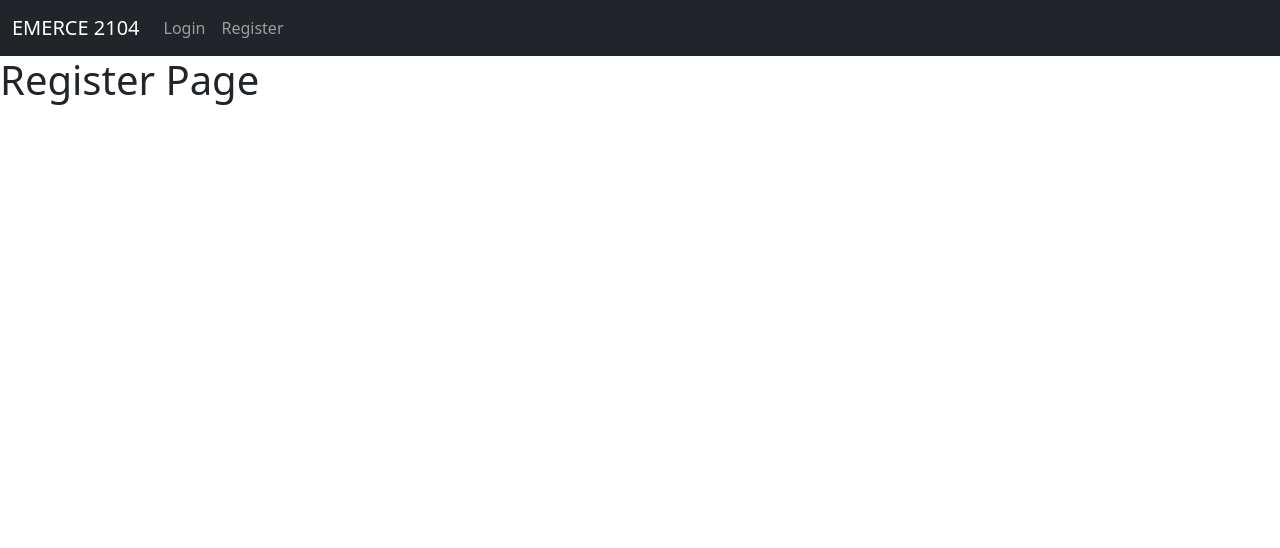
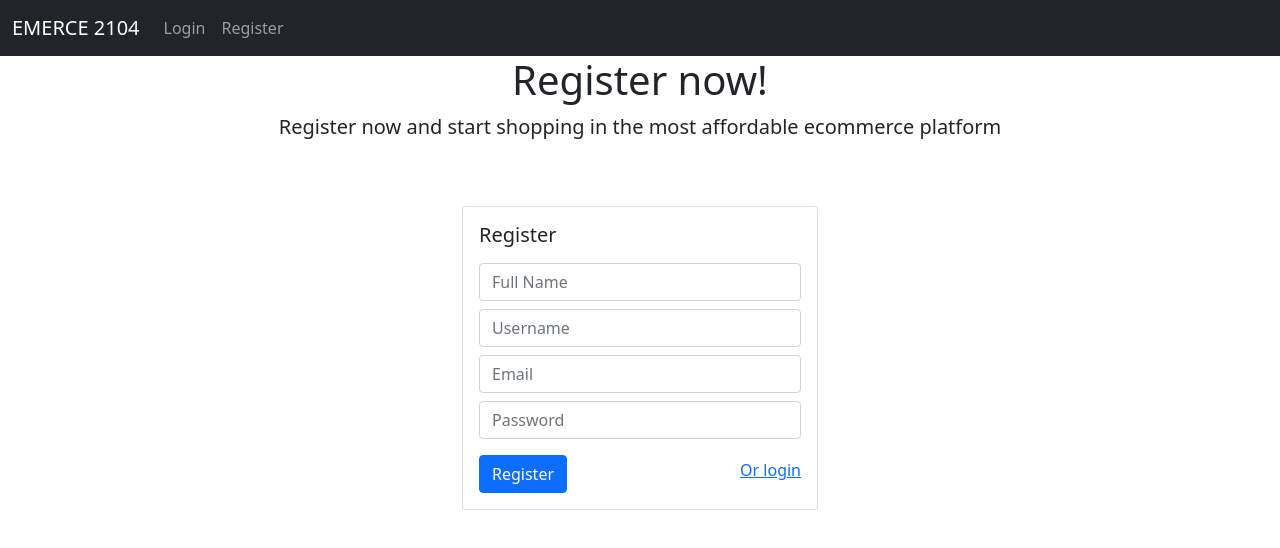
Before and after one commit to rochafialvin/react-emerce-2104, a React (Create React App) app: page /Register in a window 1280 px wide. Shown: the top 548 px of the page. Built offline with nearby package versions, Linux system fonts and the light colour scheme.

Commit message:
Happy hacking

```diff
--- a/src/pages/Login/index.js
+++ b/src/pages/Login/index.js
@@ -1,5 +1,44 @@
+import { Link } from "react-router-dom";
+
 function Login() {
-  return <h1>Login Page</h1>;
+  return (
+    <div className="container">
+      <div className="row">
+        <div className="col-12 text-center">
+          <h1>Log in now!</h1>
+          <p className="lead">
+            Log in now and start shopping in the most affordable ecommerce
+            platform
+          </p>
+        </div>
+      </div>
+      <div className="row mt-5">
+        <div className="col-4 offset-4">
+          <div className="card">
+            <div className="card-body">
+              <h5 className="font-weight-bold mb-3">Log in</h5>
+              <input
+                name="username"
+                placeholder="Username"
+                type="text"
+                className="form-control my-2"
+              />
+              <input
+                name="password"
+                placeholder="Password"
+                type="password"
+                className="form-control my-2"
+              />
+              <div className="d-flex flex-row justify-content-between align-items-center">
+                <button className={`btn btn-primary mt-2 `}>Login</button>
+                <Link to="/register">Or register</Link>
+              </div>
+            </div>
+          </div>
+        </div>
+      </div>
+    </div>
+  );
 }
 
 export default Login;
--- a/src/pages/Register/index.js
+++ b/src/pages/Register/index.js
@@ -1,7 +1,54 @@
+import { Link } from "react-router-dom";
+
 function Register() {
   return (
-    <div>
-      <h1>Register Page</h1>
+    <div className="container">
+      <div className="row">
+        <div className="col-12 text-center">
+          <h1>Register now!</h1>
+          <p className="lead">
+            Register now and start shopping in the most affordable ecommerce
+            platform
+          </p>
+        </div>
+      </div>
+      <div className="row mt-5">
+        <div className="col-4 offset-4">
+          <div className="card">
+            <div className="card-body">
+              <h5 className="font-weight-bold mb-3">Register</h5>
+              <input
+                name="fullName"
+                placeholder="Full Name"
+                type="text"
+                className="form-control my-2"
+              />
+              <input
+                name="username"
+                placeholder="Username"
+                type="text"
+                className="form-control my-2"
+              />
+              <input
+                name="email"
+                placeholder="Email"
+                type="text"
+                className="form-control my-2"
+              />
+              <input
+                name="password"
+                placeholder="Password"
+                type="password"
+                className="form-control my-2"
+              />
+              <div className="d-flex flex-row justify-content-between align-items-center">
+                <button className="btn btn-primary mt-2">Register</button>
+                <Link to="/login">Or login</Link>
+              </div>
+            </div>
+          </div>
+        </div>
+      </div>
     </div>
   );
 }
```
Also changed, not shown: note.txt.
